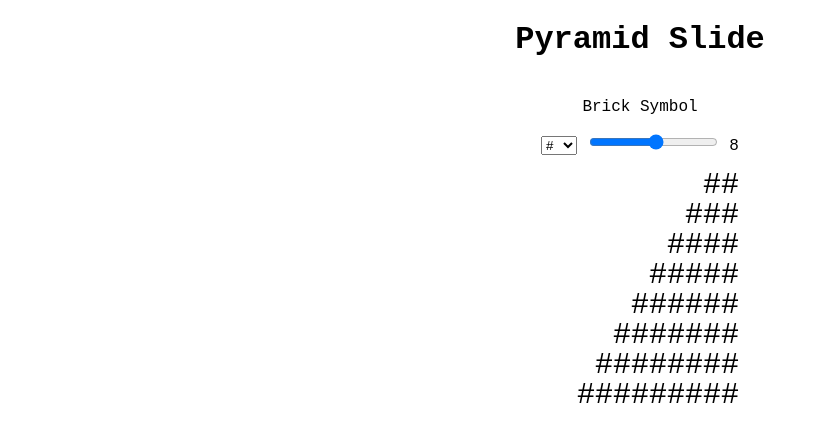
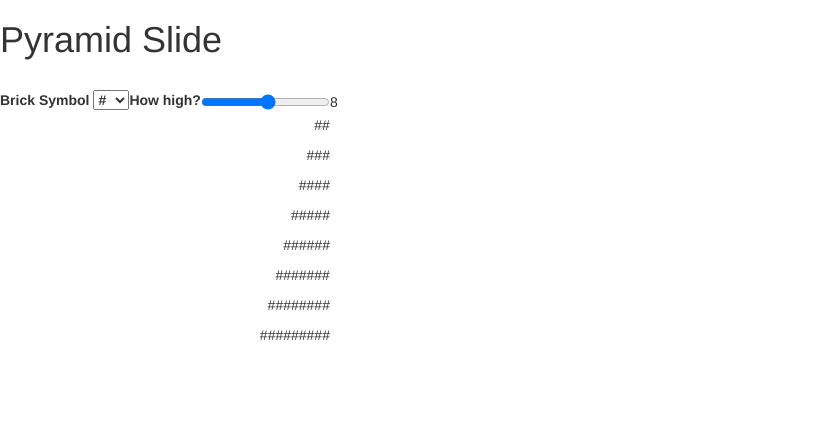
Before and after one commit to magi196502/pyramid-slide, a Flask app: page / in a window 1280 px wide. Shown: the top 442 px of the page, without its empty margins (0-827 px from the left). Run offline with Flask 2, Linux system fonts and the light colour scheme; some libraries are stand-ins or nearby versions.

Commit message:
Bootstrap added

```diff
--- a/static/css/pyramid.css
+++ b/static/css/pyramid.css
@@ -1,9 +1,14 @@
+
+
 #pyramid {
-    line-height: 0;
-    font-size: 30px;
+
+/*  line-height: 0; */
+/*    font-size: 15px; */
+    white-space: pre;
 }
 
-body {
-    font-family: "Courier New", monospace;
-    text-align: center;
+div {
+    white-space: pre;
+    text-align: right;
+
 }
--- a/static/js/pyramid.js
+++ b/static/js/pyramid.js
@@ -43,27 +43,24 @@ function determineHeightAndThenDrawPyramid() {
          var numBricks = row + 2;
          var numSpaces = height - row - 1;
          var rowSpaces = "";
+         var bricks = "";
+         // build up a string for this row
+         var rowStr = "";
 
-         // build up a string for this row
-         var rowStr = "&nbsp";
+         rowSpaces = "";
          for (var i = 0; i < numSpaces; i++) {
             var spaceChar = "&nbsp";                        // &nbsp HTML encoding for a space " "
-            rowStr += spaceChar;
+            rowSpaces += spaceChar;
          }
 
-         rowStr += "&nbsp";
 
          for (var i = 0; i < numBricks; i++) {
 
-            // Set the default which is "#"
-            if ((brickType == null) || (brickType == undefined) || (brickType == "")) {
-                rowStr += "#";
-            } else {
-                // Draw the pyramid with the selecte brick type
-                rowStr += brickType;
-            }
+            bricks += brickType;
 
         }
+
+        rowStr = rowSpaces + bricks;
 
 
         // insert the paragraph as a child of the container <div>
--- a/templates/base.html
+++ b/templates/base.html
@@ -8,15 +8,13 @@
         <link rel="stylesheet" href="{{url_for('static', filename='css/pyramid.css')}}">
 
         <!-- Bootstrap -->
-        <!--
         <meta charset="utf-8">
         <meta name="viewport" content="width=device-width, initial-scale=1">
         <link rel="stylesheet" href="https://maxcdn.bootstrapcdn.com/bootstrap/3.3.7/css/bootstrap.min.css">
         <script src="https://ajax.googleapis.com/ajax/libs/jquery/3.2.0/jquery.min.js"></script>
         <script src="https://maxcdn.bootstrapcdn.com/bootstrap/3.3.7/js/bootstrap.min.js"></script>
-        -->
 
-     </head>
+    </head>
      <!-- Call the drawPyramid() function upon load -->
     <body onload="drawPyramid(8, '#')">
 
--- a/templates/pyramid.html
+++ b/templates/pyramid.html
@@ -6,26 +6,42 @@
 <script onload="drawOnload();" ></script>
 <br>
 
-    <label>Brick Symbol</label>
 
-    <div class="container">
-        <div class="jumbotron">
-            <p>
-
+<table>
+    <tr class="top-row">
+        <td>
+            <label for="BrickType">Brick Symbol
                 <select id="BrickType" onchange="handleSelected()">
                     <option value="#">#</option>
                     <option value="@">@</option>
                     <option value="X">X</option>
                     <option value="$">$</option>
                 </select>
+            </label>
+        </td>
+        <td>
+            <label for="row_height" class="how-high">How high?</label>
+        </td>
+        <td>
+            <input type="range" id="row_height" min="1" max="20"  oninput="setHeight()">
+        </td>
+        <td>
+            <span id="height">8</span>
+        </td>
 
-                <input type="range" id="row_height" min="1" max="20"  oninput="setHeight()">
-                <span id="height">8</span>
-            </p>
+    </tr>
 
-        </div>
+    <tr>
+        <td colspan="3">
+            <div id="pyramid" class="pyramid"></div>
+        </td>
+    </tr>
+
+
+</table>
+    <div class="top-section">
+
     </div>
-    <div class="container">
-        <div id="pyramid" class="jumbotron" well-lg class="pyramid"></div>
-    </div>
+
+
 {% endblock %}
```
